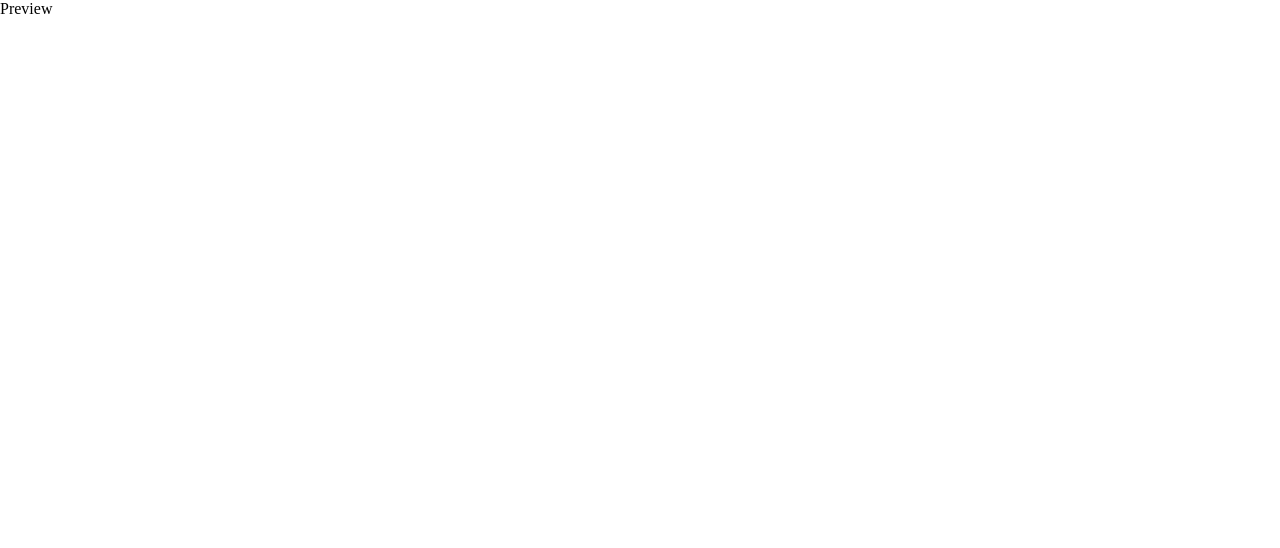
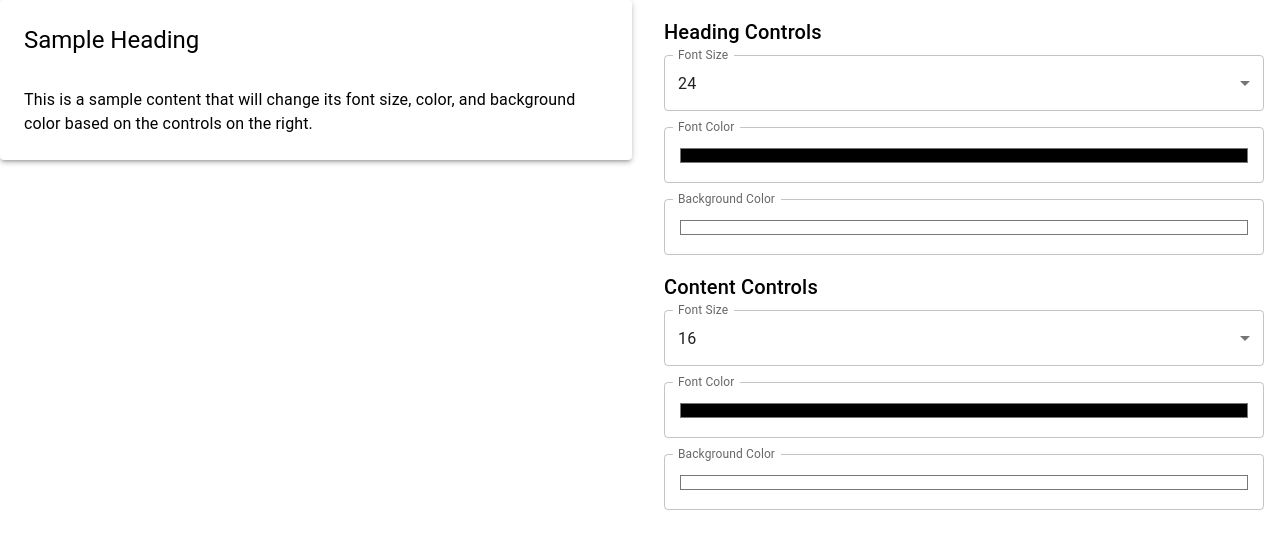
Before and after one commit to AdityaDaflapurkar/invoice-management, a React (Vite) app: page /preview-save in a window 1280 px wide. Shown: the top 548 px of the page. Built offline with nearby package versions, Linux system fonts and the light colour scheme.

Commit message:
Handled logic for existing customer

```diff
--- a/package.json
+++ b/package.json
@@ -15,6 +15,8 @@
     "@mui/icons-material": "^5.16.7",
     "@mui/material": "^5.16.7",
     "@reduxjs/toolkit": "^2.2.7",
+    "html2canvas": "^1.4.1",
+    "jspdf": "^2.5.1",
     "react": "^18.3.1",
     "react-dom": "^18.3.1",
     "react-redux": "^9.1.2",
--- a/src/components/Footer/Footer.tsx
+++ b/src/components/Footer/Footer.tsx
@@ -1,10 +1,10 @@
-import React from 'react';
 import { Box, Button, Grid } from '@mui/material';
 interface FooterProps {
   onClickPrimary: () => void;
   onClickSecondary: () => void;
+  shouldDisablePrimary: boolean;
 }
-const Footer = ({ onClickPrimary, onClickSecondary }: FooterProps) => {
+const Footer = ({ onClickPrimary, onClickSecondary, shouldDisablePrimary }: FooterProps) => {
   return (
     <Box
       sx={{
@@ -25,7 +25,12 @@ const Footer = ({ onClickPrimary, onClickSecondary }: FooterProps) => {
           </Button>
         </Grid>
         <Grid item>
-          <Button variant='contained' color='primary' onClick={onClickPrimary}>
+          <Button
+            variant='contained'
+            color='primary'
+            onClick={onClickPrimary}
+            disabled={shouldDisablePrimary}
+          >
             Save and Preview
           </Button>
         </Grid>
--- a/src/components/Preview/Preview.tsx
+++ b/src/components/Preview/Preview.tsx
@@ -1,7 +1,152 @@
-export interface HeaderProps {
-  title: string;
-}
+import React, { useState } from 'react';
+import { Grid, Paper, Box, Typography, TextField, MenuItem } from '@mui/material';
 
-export default function Preview() {
-  return <>Preview</>;
-}
+const FontControlComponent: React.FC = () => {
+  // State for heading styles
+  const [headingFontSize, setHeadingFontSize] = useState<number>(24);
+  const [headingFontColor, setHeadingFontColor] = useState<string>('#000000');
+  const [headingBgColor, setHeadingBgColor] = useState<string>('#ffffff');
+
+  // State for content styles
+  const [contentFontSize, setContentFontSize] = useState<number>(16);
+  const [contentFontColor, setContentFontColor] = useState<string>('#000000');
+  const [contentBgColor, setContentBgColor] = useState<string>('#ffffff');
+
+  // Handlers for heading
+  const handleHeadingFontSizeChange = (event: React.ChangeEvent<HTMLInputElement>) => {
+    setHeadingFontSize(Number(event.target.value));
+  };
+
+  const handleHeadingFontColorChange = (event: React.ChangeEvent<HTMLInputElement>) => {
+    setHeadingFontColor(event.target.value);
+  };
+
+  const handleHeadingBgColorChange = (event: React.ChangeEvent<HTMLInputElement>) => {
+    setHeadingBgColor(event.target.value);
+  };
+
+  // Handlers for content
+  const handleContentFontSizeChange = (event: React.ChangeEvent<HTMLInputElement>) => {
+    setContentFontSize(Number(event.target.value));
+  };
+
+  const handleContentFontColorChange = (event: React.ChangeEvent<HTMLInputElement>) => {
+    setContentFontColor(event.target.value);
+  };
+
+  const handleContentBgColorChange = (event: React.ChangeEvent<HTMLInputElement>) => {
+    setContentBgColor(event.target.value);
+  };
+
+  return (
+    <Grid container spacing={2}>
+      {/* Left Column */}
+      <Grid item xs={6}>
+        <Paper elevation={3} sx={{ padding: 2 }}>
+          {/* Heading */}
+          <Typography
+            variant='h5'
+            sx={{
+              fontSize: `${headingFontSize}px`,
+              color: headingFontColor,
+              backgroundColor: headingBgColor,
+              padding: 1,
+            }}
+          >
+            Sample Heading
+          </Typography>
+          {/* Content */}
+          <Typography
+            variant='body1'
+            sx={{
+              fontSize: `${contentFontSize}px`,
+              color: contentFontColor,
+              backgroundColor: contentBgColor,
+              padding: 1,
+              marginTop: 2,
+            }}
+          >
+            This is a sample content that will change its font size, color, and background color
+            based on the controls on the right.
+          </Typography>
+        </Paper>
+      </Grid>
+
+      {/* Right Column */}
+      <Grid item xs={6}>
+        <Box sx={{ padding: 2 }}>
+          {/* Heading Controls */}
+          <Typography variant='h6' gutterBottom>
+            Heading Controls
+          </Typography>
+          <TextField
+            select
+            label='Font Size'
+            value={headingFontSize}
+            onChange={handleHeadingFontSizeChange}
+            fullWidth
+            sx={{ marginBottom: 2 }}
+          >
+            {[16, 18, 20, 24, 28, 32, 36].map((size) => (
+              <MenuItem key={size} value={size}>
+                {size}
+              </MenuItem>
+            ))}
+          </TextField>
+          <TextField
+            label='Font Color'
+            type='color'
+            value={headingFontColor}
+            onChange={handleHeadingFontColorChange}
+            fullWidth
+            sx={{ marginBottom: 2 }}
+          />
+          <TextField
+            label='Background Color'
+            type='color'
+            value={headingBgColor}
+            onChange={handleHeadingBgColorChange}
+            fullWidth
+            sx={{ marginBottom: 2 }}
+          />
+
+          {/* Content Controls */}
+          <Typography variant='h6' gutterBottom>
+            Content Controls
+          </Typography>
+          <TextField
+            select
+            label='Font Size'
+            value={contentFontSize}
+            onChange={handleContentFontSizeChange}
+            fullWidth
+            sx={{ marginBottom: 2 }}
+          >
+            {[12, 14, 16, 18, 20, 24, 28].map((size) => (
+              <MenuItem key={size} value={size}>
+                {size}
+              </MenuItem>
+            ))}
+          </TextField>
+          <TextField
+            label='Font Color'
+            type='color'
+            value={contentFontColor}
+            onChange={handleContentFontColorChange}
+            fullWidth
+            sx={{ marginBottom: 2 }}
+          />
+          <TextField
+            label='Background Color'
+            type='color'
+            value={contentBgColor}
+            onChange={handleContentBgColorChange}
+            fullWidth
+          />
+        </Box>
+      </Grid>
+    </Grid>
+  );
+};
+
+export default FontControlComponent;
--- a/src/store/invoiceDraftSlice.ts
+++ b/src/store/invoiceDraftSlice.ts
@@ -3,10 +3,12 @@ import { Customer } from '../utils';
 
 interface DraftSliceState {
   customer: Customer | null;
+  isExistingCustomer: boolean;
 }
 
 const initialState: DraftSliceState = {
   customer: null,
+  isExistingCustomer: false,
 };
 
 const invoiceDraftSlice = createSlice({
@@ -14,10 +16,24 @@ const invoiceDraftSlice = createSlice({
   initialState,
   reducers: {
     setCustomerDetails: (state, action) => {
-      state.customer = action.payload;
+      if (state.isExistingCustomer) {
+        state.customer = action.payload;
+      } else {
+        state.customer = { ...state.customer, ...action.payload };
+      }
+    },
+    setIsExistingCustomer: (state, action) => {
+      console.log('setIsExistingCustomer!!!' + action.payload);
+      state.isExistingCustomer = action.payload;
+    },
+    clearCustomerDetails: (state) => {
+      state.customer = null;
+      state.isExistingCustomer = false;
+      console.log('clearCustomerDetails!!!');
     },
   },
 });
 
-export const { setCustomerDetails } = invoiceDraftSlice.actions;
+export const { setCustomerDetails, clearCustomerDetails, setIsExistingCustomer } =
+  invoiceDraftSlice.actions;
 export default invoiceDraftSlice.reducer;
```
Also changed, not shown: src/components/CreateInvoice/CreateInvoice.tsx (+119 -29 lines), 1 other file (tests, documents, lock files or other folders).
